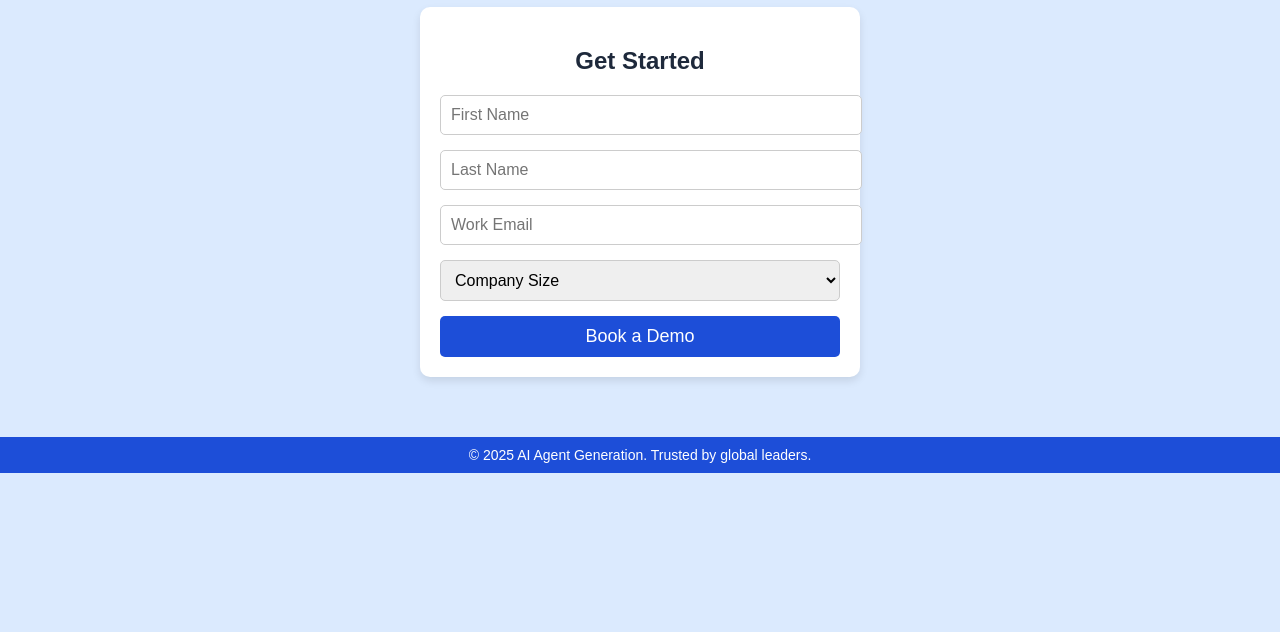
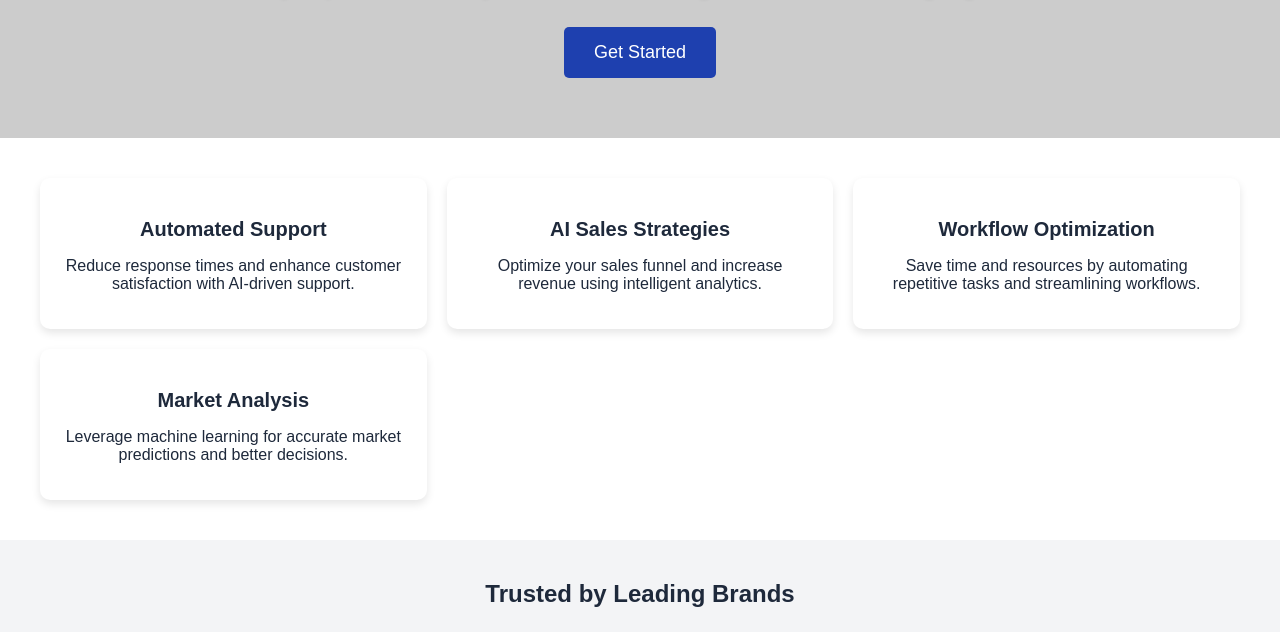
Before and after one commit to davidoja/aiagentgeneration, a plain HTML site: page index.html in a window 1280 px wide. Shown: the part 298-930 px from the top of the page. Before the commit the page ends 800 px from the top, so only its background shows below. Drawn offline with Linux system fonts and the light colour scheme; placeholder pictures from the web are drawn by us.

Commit message:
index.html

```diff
--- a/index.html
+++ b/index.html
@@ -9,7 +9,7 @@
             font-family: Arial, sans-serif;
             margin: 0;
             padding: 0;
-            background-color: #dbeafe;
+            background-color: #f3f4f6;
             color: #1e293b;
         }
         header {
@@ -21,47 +21,70 @@
             font-weight: bold;
         }
         .hero {
+            display: flex;
+            flex-direction: column;
+            align-items: center;
+            justify-content: center;
             text-align: center;
             padding: 60px 20px;
             background-color: #dbeafe;
+            background-image: url('https://via.placeholder.com/1200x400');
+            background-size: cover;
+            background-position: center;
+            color: #fff;
         }
         .hero h1 {
             font-size: 48px;
             margin-bottom: 20px;
+            text-shadow: 0 2px 4px rgba(0, 0, 0, 0.3);
         }
         .hero p {
             font-size: 20px;
             margin-bottom: 30px;
+            text-shadow: 0 2px 4px rgba(0, 0, 0, 0.3);
         }
-        .form-container {
-            background: white;
-            box-shadow: 0 4px 8px rgba(0, 0, 0, 0.1);
-            border-radius: 10px;
-            max-width: 400px;
-            margin: 0 auto;
-            padding: 20px;
-        }
-        .form-container input, .form-container select {
-            width: 100%;
-            padding: 10px;
-            margin-bottom: 15px;
-            border: 1px solid #ccc;
-            border-radius: 5px;
-            font-size: 16px;
-        }
-        .form-container button {
-            width: 100%;
-            background-color: #1d4ed8;
+        .hero .cta-button {
+            background-color: #1e40af;
             color: white;
+            padding: 15px 30px;
             font-size: 18px;
-            padding: 10px;
             border: none;
             border-radius: 5px;
             cursor: pointer;
             transition: background-color 0.3s;
         }
-        .form-container button:hover {
+        .hero .cta-button:hover {
             background-color: #153e9f;
+        }
+        .features {
+            display: grid;
+            grid-template-columns: repeat(auto-fit, minmax(300px, 1fr));
+            gap: 20px;
+            padding: 40px;
+            background-color: #fff;
+        }
+        .feature {
+            background: #ffffff;
+            box-shadow: 0 4px 8px rgba(0, 0, 0, 0.1);
+            border-radius: 10px;
+            padding: 20px;
+            text-align: center;
+        }
+        .feature h3 {
+            font-size: 20px;
+            margin-bottom: 10px;
+        }
+        .feature p {
+            font-size: 16px;
+        }
+        .partners {
+            text-align: center;
+            padding: 20px;
+            background-color: #f3f4f6;
+        }
+        .partners img {
+            margin: 10px;
+            width: 100px;
         }
         footer {
             text-align: center;
@@ -78,27 +101,40 @@
     </header>
 
     <section class="hero">
-        <h1>Hire the Best AI Agents for Your Business</h1>
-        <p>Streamline your processes, boost your sales, and scale your business with our state-of-the-art AI solutions.</p>
-        <div class="form-container">
-            <h2>Get Started</h2>
-            <form>
-                <input type="text" placeholder="First Name" required>
-                <input type="text" placeholder="Last Name" required>
-                <input type="email" placeholder="Work Email" required>
-                <select required>
-                    <option value="">Company Size</option>
-                    <option value="small">1-10 employees</option>
-                    <option value="medium">11-50 employees</option>
-                    <option value="large">51+ employees</option>
-                </select>
-                <button type="submit">Book a Demo</button>
-            </form>
+        <h1>Revolutionize Your Business with AI</h1>
+        <p>Streamline your processes, boost your sales, and achieve global success with cutting-edge AI solutions.</p>
+        <button class="cta-button">Get Started</button>
+    </section>
+
+    <section class="features">
+        <div class="feature">
+            <h3>Automated Support</h3>
+            <p>Reduce response times and enhance customer satisfaction with AI-driven support.</p>
+        </div>
+        <div class="feature">
+            <h3>AI Sales Strategies</h3>
+            <p>Optimize your sales funnel and increase revenue using intelligent analytics.</p>
+        </div>
+        <div class="feature">
+            <h3>Workflow Optimization</h3>
+            <p>Save time and resources by automating repetitive tasks and streamlining workflows.</p>
+        </div>
+        <div class="feature">
+            <h3>Market Analysis</h3>
+            <p>Leverage machine learning for accurate market predictions and better decisions.</p>
         </div>
     </section>
 
+    <section class="partners">
+        <h2>Trusted by Leading Brands</h2>
+        <img src="https://via.placeholder.com/100" alt="Brand 1">
+        <img src="https://via.placeholder.com/100" alt="Brand 2">
+        <img src="https://via.placeholder.com/100" alt="Brand 3">
+        <img src="https://via.placeholder.com/100" alt="Brand 4">
+    </section>
+
     <footer>
-        &copy; 2025 AI Agent Generation. Trusted by global leaders.
+        &copy; 2025 AI Agent Generation. Empowering businesses worldwide.
     </footer>
 </body>
 </html>
```
